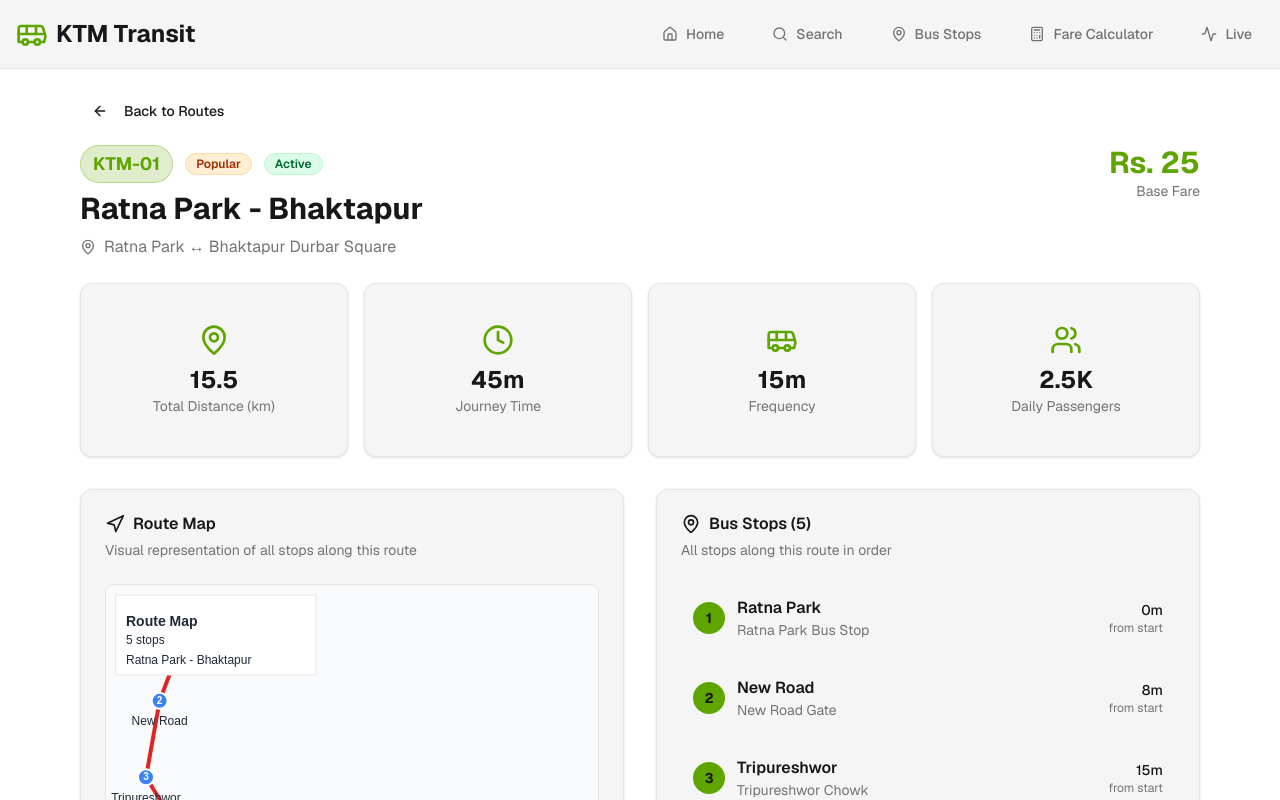
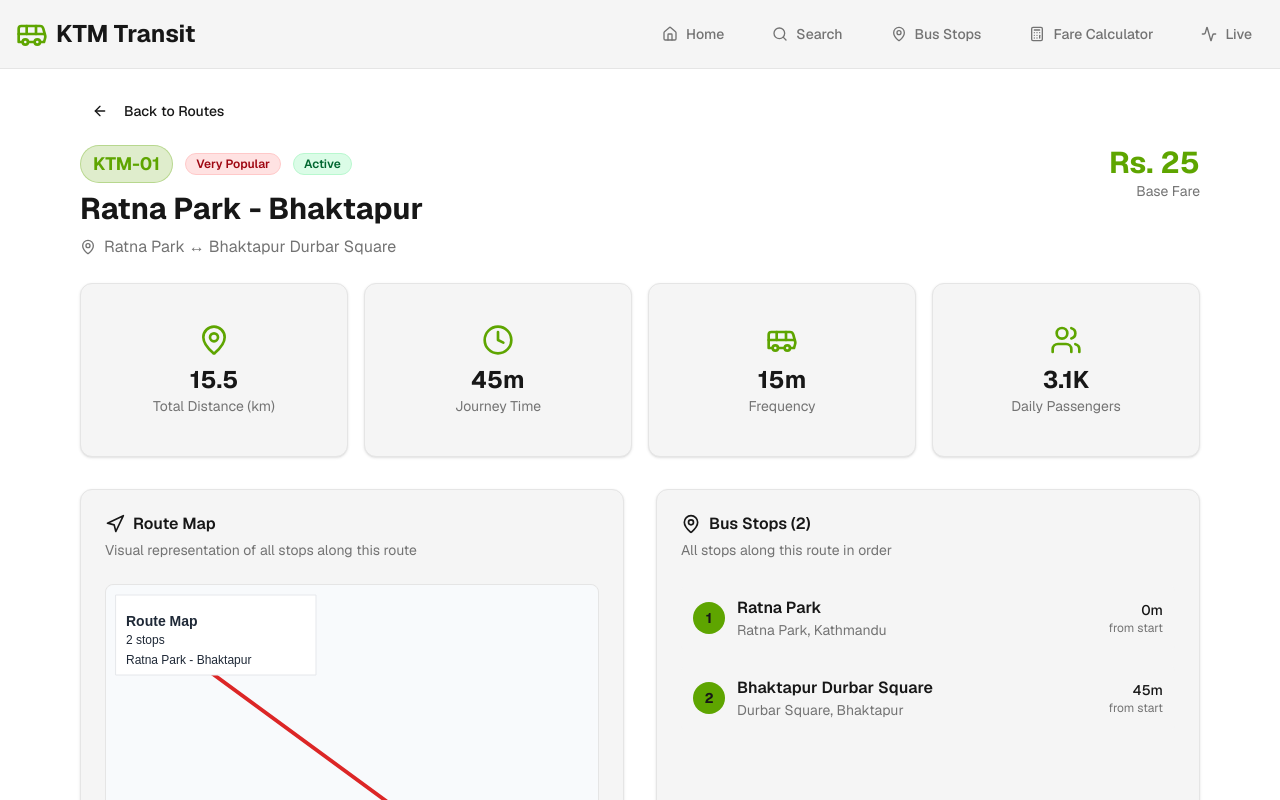
Before and after one commit to corrupted-brain/Valley-Yatra, a Next.js app: page /routes/1 in a window 1280 px wide. Shown: the top 800 px of the page. Built offline with nearby package versions, Linux system fonts and the light colour scheme.

Commit message:
Update page.tsx
Fixed route details

```diff
--- a/app/routes/[id]/page.tsx
+++ b/app/routes/[id]/page.tsx
@@ -7,6 +7,8 @@ import { Badge } from "@/components/ui/badge"
 import { ArrowLeft, Bus, Clock, MapPin, Users, Navigation, Star } from "lucide-react"
 import Link from "next/link"
 import RouteMap from "@/components/route-map"
+import { DataService } from "@/lib/data-service"
+import { useEffect, useState } from "react"
 
 interface Route {
   id: number
@@ -34,177 +36,61 @@ interface BusStop {
   estimated_time_from_start: number
 }
 
-const mockRoutes: Route[] = [
-  {
-    id: 1,
-    route_number: "KTM-01",
-    route_name: "Ratna Park - Bhaktapur",
-    start_location: "Ratna Park",
-    end_location: "Bhaktapur Durbar Square",
-    total_distance_km: 15.5,
-    estimated_duration_minutes: 45,
-    operating_hours_start: "06:00",
-    operating_hours_end: "21:00",
-    frequency_minutes: 15,
-    base_fare: 25,
-    is_active: true,
-    daily_passengers: 2500,
-  },
-  {
-    id: 2,
-    route_number: "KTM-02",
-    route_name: "New Bus Park - Patan",
-    start_location: "New Bus Park",
-    end_location: "Patan Dhoka",
-    total_distance_km: 8.2,
-    estimated_duration_minutes: 25,
-    operating_hours_start: "06:00",
-    operating_hours_end: "22:00",
-    frequency_minutes: 10,
-    base_fare: 18,
-    is_active: true,
-    daily_passengers: 3200,
-  },
-  {
-    id: 3,
-    route_number: "KTM-03",
-    route_name: "Maharajgunj - Kirtipur",
-    start_location: "Maharajgunj",
-    end_location: "Kirtipur Campus",
-    total_distance_km: 12.3,
-    estimated_duration_minutes: 35,
-    operating_hours_start: "06:30",
-    operating_hours_end: "20:30",
-    frequency_minutes: 20,
-    base_fare: 22,
-    is_active: true,
-    daily_passengers: 1800,
-  },
-  {
-    id: 4,
-    route_number: "KTM-04",
-    route_name: "Balaju - Sankhamul",
-    start_location: "Balaju",
-    end_location: "Sankhamul",
-    total_distance_km: 18.7,
-    estimated_duration_minutes: 50,
-    operating_hours_start: "06:00",
-    operating_hours_end: "21:30",
-    frequency_minutes: 12,
-    base_fare: 28,
-    is_active: true,
-    daily_passengers: 2100,
-  },
-  {
-    id: 5,
-    route_number: "KTM-05",
-    route_name: "Kalanki - Koteshwor",
-    start_location: "Kalanki",
-    end_location: "Koteshwor",
-    total_distance_km: 22.1,
-    estimated_duration_minutes: 60,
-    operating_hours_start: "05:30",
-    operating_hours_end: "22:00",
-    frequency_minutes: 18,
-    base_fare: 35,
-    is_active: true,
-    daily_passengers: 2800,
-  },
-]
-
-const mockStops: { [key: number]: BusStop[] } = {
-  1: [
-    {
-      id: 1,
-      stop_name: "Ratna Park",
-      location: "Ratna Park Bus Stop",
-      latitude: 27.7172,
-      longitude: 85.324,
-      order_in_route: 1,
-      estimated_time_from_start: 0,
-    },
-    {
-      id: 2,
-      stop_name: "New Road",
-      location: "New Road Gate",
-      latitude: 27.7056,
-      longitude: 85.3158,
-      order_in_route: 2,
-      estimated_time_from_start: 8,
-    },
-    {
-      id: 3,
-      stop_name: "Tripureshwor",
-      location: "Tripureshwor Chowk",
-      latitude: 27.6939,
-      longitude: 85.3119,
-      order_in_route: 3,
-      estimated_time_from_start: 15,
-    },
-    {
-      id: 4,
-      stop_name: "Thapathali",
-      location: "Thapathali Bridge",
-      latitude: 27.6869,
-      longitude: 85.32,
-      order_in_route: 4,
-      estimated_time_from_start: 22,
-    },
-    {
-      id: 5,
-      stop_name: "Bhaktapur Durbar Square",
-      location: "Bhaktapur Main Gate",
-      latitude: 27.671,
-      longitude: 85.4298,
-      order_in_route: 5,
-      estimated_time_from_start: 45,
-    },
-  ],
-  2: [
-    {
-      id: 6,
-      stop_name: "New Bus Park",
-      location: "Gongabu Bus Park",
-      latitude: 27.7465,
-      longitude: 85.3206,
-      order_in_route: 1,
-      estimated_time_from_start: 0,
-    },
-    {
-      id: 7,
-      stop_name: "Balaju",
-      location: "Balaju Chowk",
-      latitude: 27.7394,
-      longitude: 85.3089,
-      order_in_route: 2,
-      estimated_time_from_start: 5,
-    },
-    {
-      id: 8,
-      stop_name: "Kalanki",
-      location: "Kalanki Chowk",
-      latitude: 27.6928,
-      longitude: 85.2794,
-      order_in_route: 3,
-      estimated_time_from_start: 12,
-    },
-    {
-      id: 9,
-      stop_name: "Patan Dhoka",
-      location: "Patan Durbar Square",
-      latitude: 27.6744,
-      longitude: 85.3244,
-      order_in_route: 4,
-      estimated_time_from_start: 25,
-    },
-  ],
-}
-
 export default function RouteDetailsPage() {
   const params = useParams()
   const routeId = Number.parseInt(params.id as string)
-  const route = mockRoutes.find((r) => r.id === routeId)
-  const stops = mockStops[routeId] || []
+  const [route, setRoute] = useState<Route | null>(null)
+  const [stops, setStops] = useState<BusStop[]>([])
+  const [loading, setLoading] = useState(true)
+
+  useEffect(() => {
+    const loadRouteData = async () => {
+      try {
+        const routes = DataService.getBusRoutes()
+        const foundRoute = routes.find((r) => r.id === routeId)
+
+        if (foundRoute) {
+          setRoute({
+            ...foundRoute,
+            base_fare: 25, // Default base fare
+            is_active: true,
+            daily_passengers: Math.floor(foundRoute.total_distance_km * 150 + foundRoute.frequency_minutes * 50),
+          })
+
+          const stopsWithDetails = DataService.getStopsForRoute(routeId)
+            .map((stop) => ({
+              id: stop.id,
+              stop_name: stop.stop_name,
+              location: stop.address,
+              latitude: stop.latitude,
+              longitude: stop.longitude,
+              order_in_route: stop.stop_sequence,
+              estimated_time_from_start: stop.estimated_travel_time_minutes,
+            }))
+            .sort((a, b) => a.order_in_route - b.order_in_route)
+
+          setStops(stopsWithDetails)
+        }
+      } catch (error) {
+        console.error("Error loading route data:", error)
+      } finally {
+        setLoading(false)
+      }
+    }
+
+    loadRouteData()
+  }, [routeId])
+
+  if (loading) {
+    return (
+      <div className="min-h-screen bg-background flex items-center justify-center">
+        <div className="text-center">
+          <div className="animate-spin rounded-full h-8 w-8 border-b-2 border-accent mx-auto mb-4"></div>
+          <p className="text-muted-foreground">Loading route details...</p>
+        </div>
+      </div>
+    )
+  }
 
   if (!route) {
     return (
```
